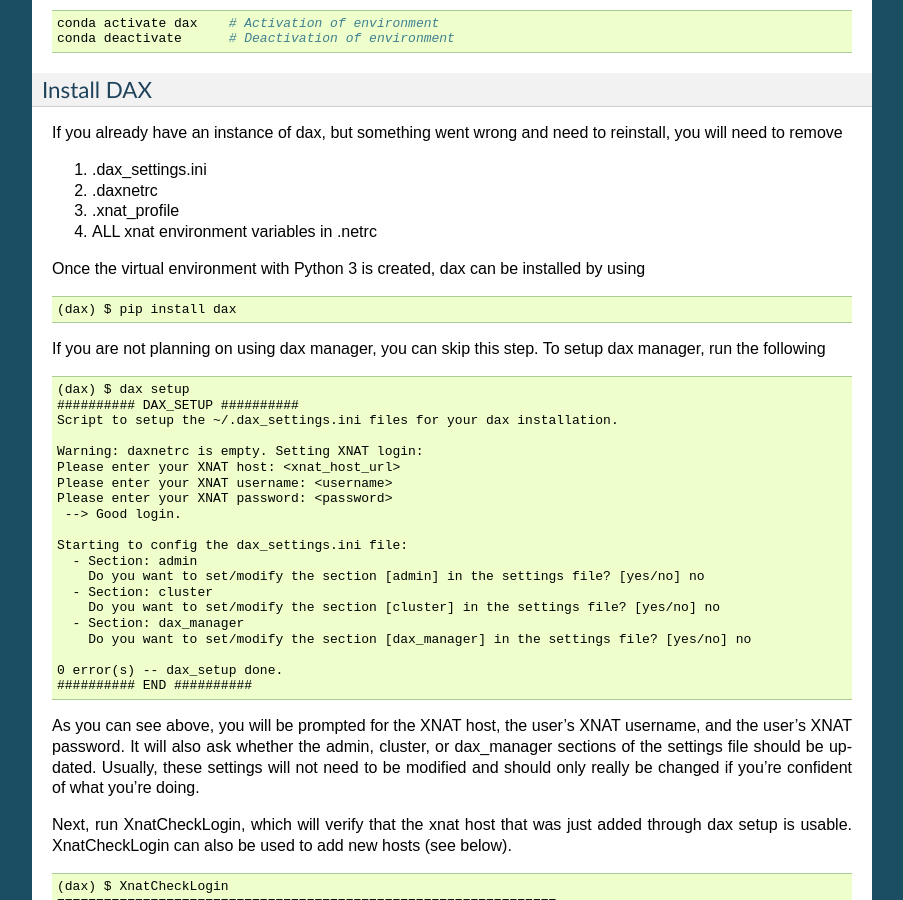
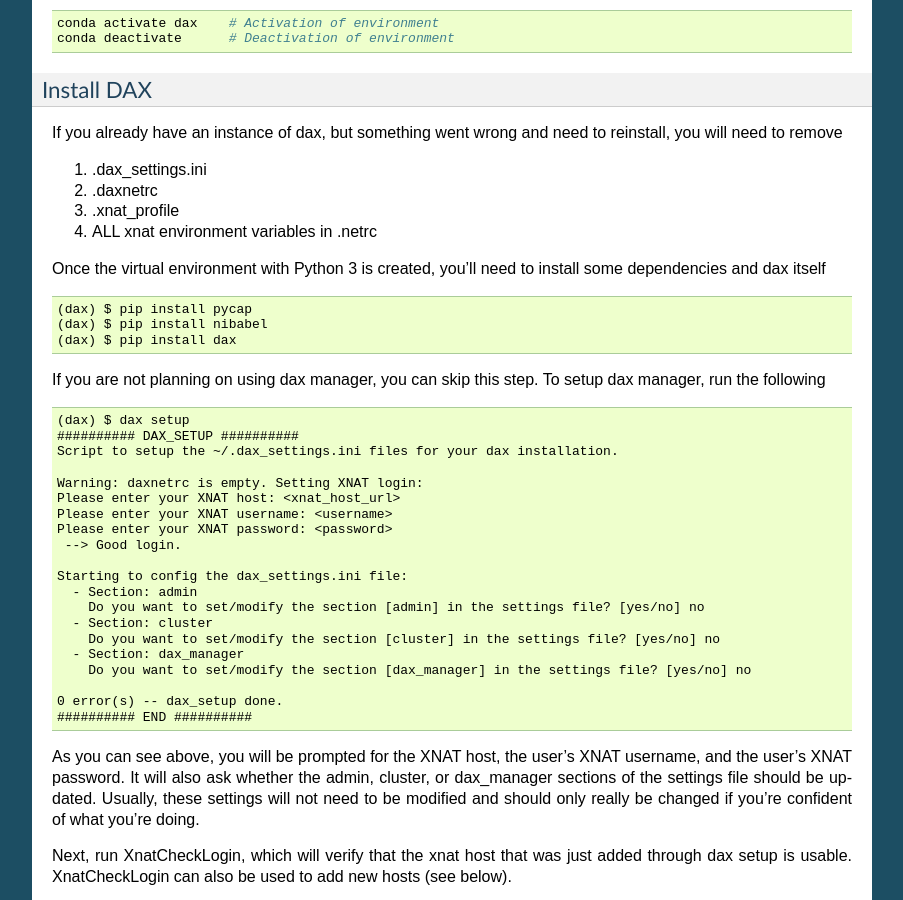
Before and after one commit to VUIIS/dax, a Sphinx documentation site: the page built from docs/installing_dax_in_a_virtual_environment.rst, in a window 1280 px wide and 900 px high, scrolled down 818 px. Shown: the whole window, without its empty margins (198-1101 px from the left). Built offline with Sphinx 7.4.7, drawn with Linux system fonts in a browser that asks for light colours.

Commit message:
Update installing_dax_in_a_virtual_environment.rst

```diff
--- a/docs/installing_dax_in_a_virtual_environment.rst
+++ b/docs/installing_dax_in_a_virtual_environment.rst
@@ -55,10 +55,12 @@
 3. .xnat_profile
 4. ALL xnat environment variables in .netrc
 
-Once the virtual environment with Python 3 is created, dax can be installed by using
+Once the virtual environment with Python 3 is created, you'll need to install some dependencies and dax itself
 
 ::
 
+        (dax) $ pip install pycap
+	(dax) $ pip install nibabel
 	(dax) $ pip install dax
 
 If you are not planning on using dax manager, you can skip this step. To setup dax manager, run the following
```
